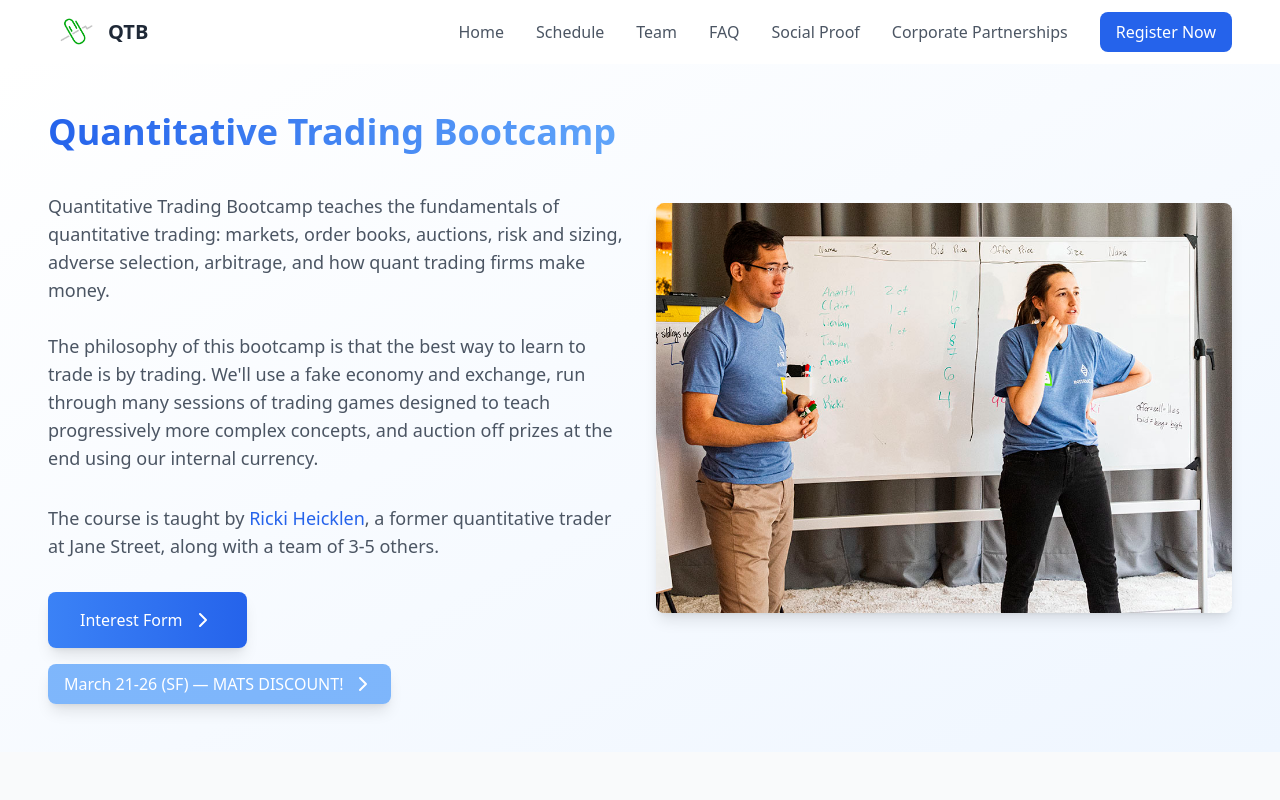
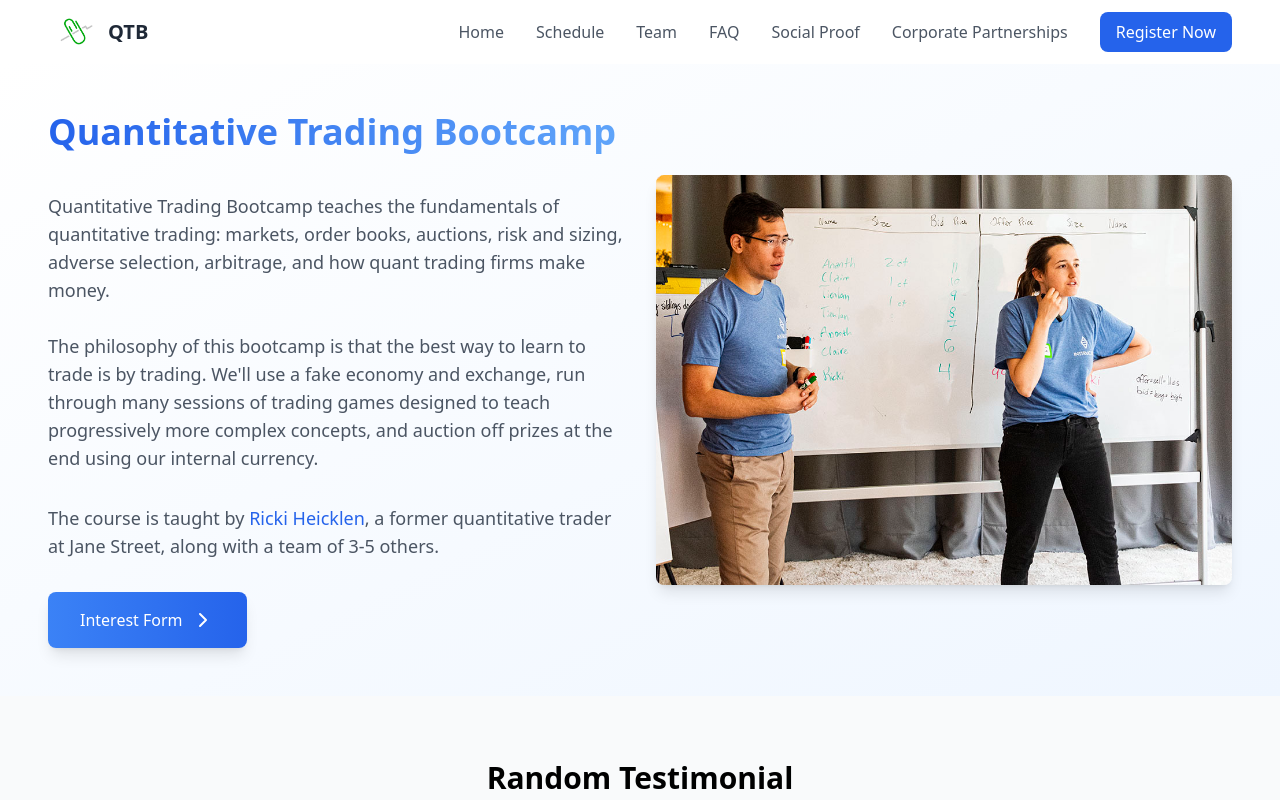
Before and after one commit to tradingbootcamp/website, a Vue app: page / in a window 1280 px wide. Shown: the top 800 px of the page. Built offline with nearby package versions, Linux system fonts and the light colour scheme.

Commit message:
get rid of registration button on homepage

```diff
--- a/src/components/home.vue
+++ b/src/components/home.vue
@@ -34,10 +34,10 @@
                 Interest Form
                 <ChevronRight class="ml-2" :size="24" />
               </a>
-              <a target="_blank" :href="registerUrl" class="interest-button">
+              <!-- <a target="_blank" :href="registerUrl" class="interest-button">
                 March 21-26 (SF) — MATS DISCOUNT!
                 <ChevronRight class="ml-2" :size="24" />
-              </a>
+              </a> -->
               <!-- <a target="_blank" :href="interestUrl" class="interest-button">
             Interest Form
             <ChevronRight class="ml-2" :size="24" />
```
